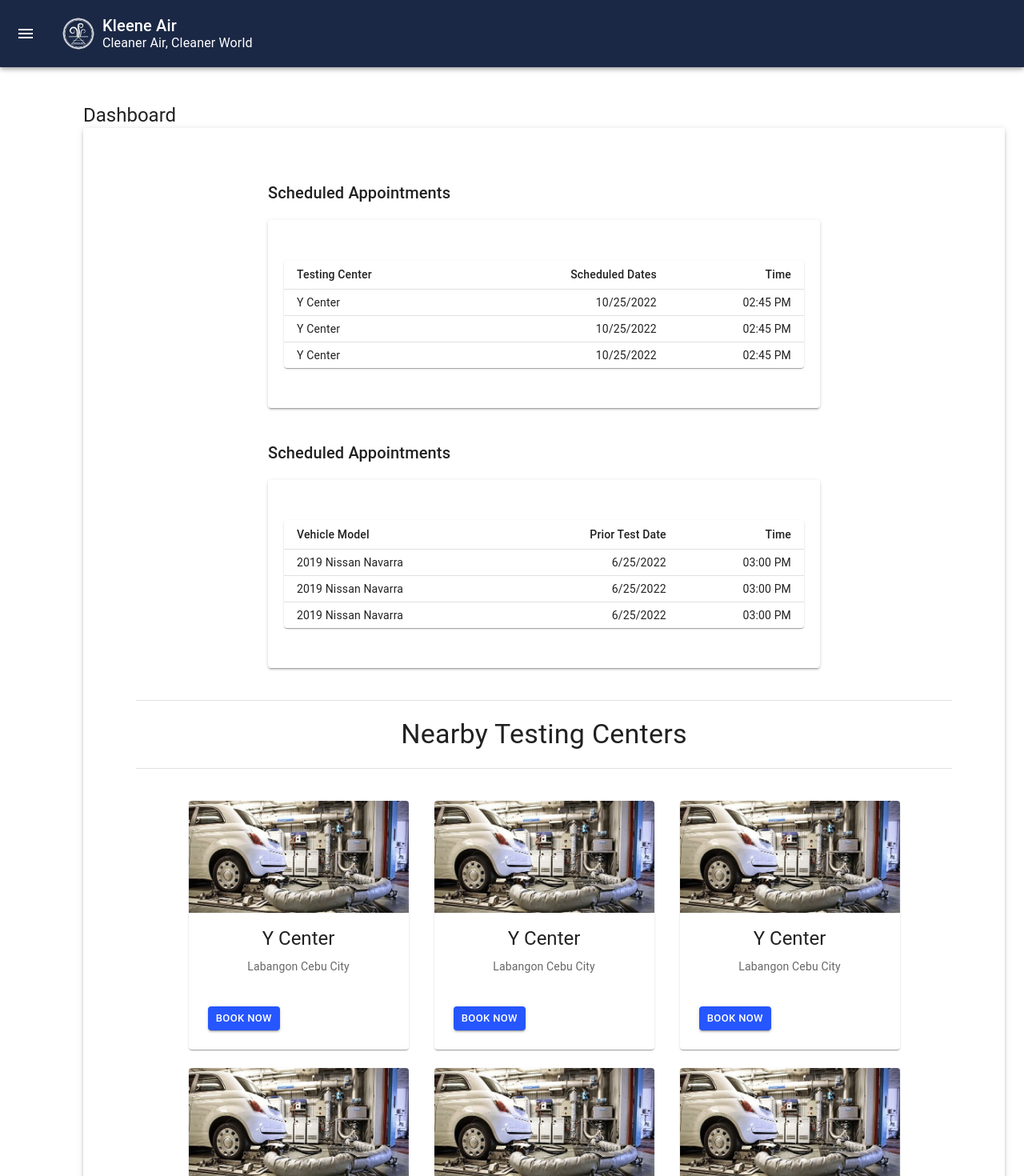
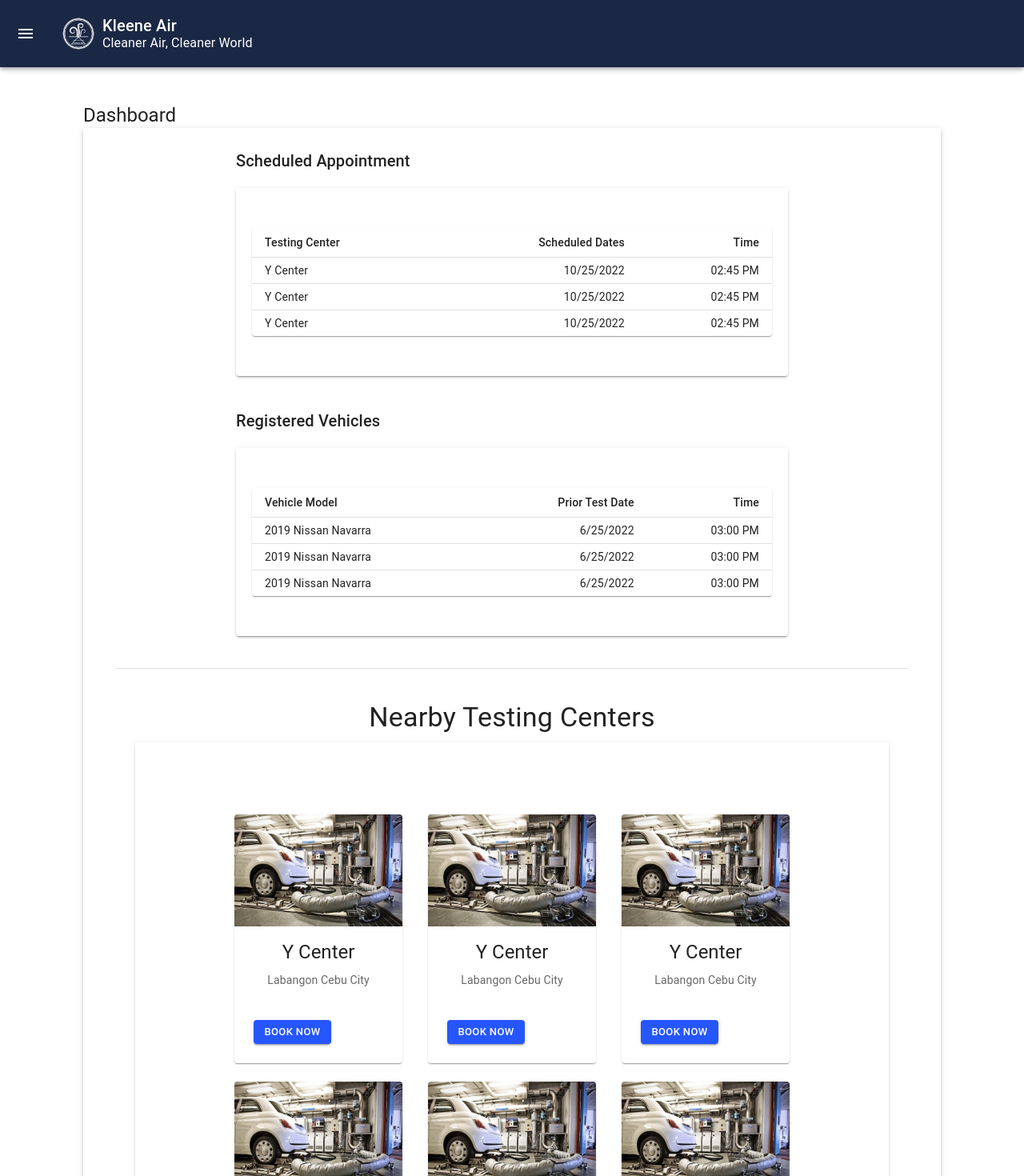
Before and after one commit to Olivein123/AppDevRepo, a React (Create React App) app in the folder Frontend/kleeneair-ui/: page /user-dashboard in a window 1280 px wide. Shown: the top 1470 px of the page at 80% size. Built offline with nearby package versions, Linux system fonts and the light colour scheme.

Commit message:
UI-User Dashboard_QuickFix-v5.26pm
Quick code fixes for a much cleaner implementation

```diff
--- a/Frontend/kleeneair-ui/src/Components/DashboardComp/DashboardCardList.tsx
+++ b/Frontend/kleeneair-ui/src/Components/DashboardComp/DashboardCardList.tsx
@@ -18,7 +18,7 @@ export interface CardInformation {
 
 export default function CardList(props: CardInformation) {
     return (
-            <Card  sx={{ maxWidth: 290, minWidth: 275,  justifyContent: 'center', display:'inline-block', mr: 2, ml: 2 ,mb: 2 }}>
+            <Card  sx={{ maxWidth: 265, minWidth: 150,  justifyContent: 'center', display:'inline-block', mr: 2, ml: 2 ,mb: 2 }}>
                 <CardMedia
                     component="img"
                     height="140"
@@ -34,7 +34,7 @@ export default function CardList(props: CardInformation) {
                     </Typography>
                 </CardContent>
                 <CardActions>
-                <Button size="small" sx={{ ml:2, mt:2, mb:2 , width: "35%", background: '#2656FF' }} variant="contained">Book Now</Button>
+                <Button size="small" sx={{ ml:2, mt:2, mb:2 , width: "50%", background: '#2656FF' }} variant="contained">Book Now</Button>
                 </CardActions>
             </Card>
     );
--- a/Frontend/kleeneair-ui/src/Components/DashboardComp/DashboardContainer.tsx
+++ b/Frontend/kleeneair-ui/src/Components/DashboardComp/DashboardContainer.tsx
@@ -26,22 +26,25 @@ export default function DashboardContainer() {
             <Typography align="left" variant="h5" sx={{ mt: 5, mb: -5, ml: 5 }}>Dashboard</Typography>
         </Container>
 
-        <ContentContainer>
-            <Widgets>
+            <ContentContainer>
+                <Widgets title="Scheduled Appointment">
                     <AppointmentList />
                 </Widgets>
 
-                <Widgets>
+            <Widgets title="Registered Vehicles">
                     <RegisteredVehicleList/>
                 </Widgets>
-            <Divider variant="middle" />
-            <Typography variant="h4" sx={{ margin: "2%" }}>Nearby Testing Centers</Typography>
+
             <Divider variant="middle" />
 
-            <Box component="form" sx={{ m: 5 }} noValidate autoComplete="off">
-                {CardList.map((item, i) => <Grid item xs={4} sx={{ whiteSpace: 'nowrap', display: 'inline-block' }}><DashboardCardList key={i} sitename={item.sitename} image={item.image} address={item.address} alttext={item.alttext} /></Grid>
-                )}
-            </Box>
+                <Typography variant="h4" sx={{ mb: -5, mt: 5 }}>Nearby Testing Centers</Typography>
+                <Widgets title="">
+                    <Box component="form" sx={{ m: 5 }} noValidate autoComplete="off">
+                        {CardList.map((item, i) => <Grid item xs={4} sx={{ whiteSpace: 'nowrap', display: 'inline-block' }}><DashboardCardList key={i} sitename={item.sitename} image={item.image} address={item.address} alttext={item.alttext} /></Grid>
+                        )}
+                    </Box>
+                </Widgets>
+
         </ContentContainer></>
 
 
--- a/Frontend/kleeneair-ui/src/Components/DashboardComp/DashboardWidgets.tsx
+++ b/Frontend/kleeneair-ui/src/Components/DashboardComp/DashboardWidgets.tsx
@@ -3,8 +3,11 @@ import AppointmentList from "./DashboardAppointmentList";
 
 
 type WidgetProps = {
+    title: string,
     children: React.ReactNode;
- }
+}
+
+
 export default function Widgets(props:WidgetProps) {
 
     const paperWidget2 = { padding: '50px 20px', margin: "40px", justifyContent: "left", display: "inline-block" }
@@ -12,7 +15,7 @@ export default function Widgets(props:WidgetProps) {
     return (
         <Grid sx={{ display: 'inline-block' }}>
 
-            <Typography align="left" variant="h6" sx={{ height: '50px', mb: -5, ml: 5 }}>Scheduled Appointments</Typography>
+            <Typography align="left" variant="h6" sx={{ height: '50px', mb: -5, ml: 5 }}>{props.title}</Typography>
                 <Paper elevation={2} style={paperWidget2}>
                     {props.children}
                 </Paper>
--- a/Frontend/kleeneair-ui/src/Components/DashboardComp/PaperStyleContainer.tsx
+++ b/Frontend/kleeneair-ui/src/Components/DashboardComp/PaperStyleContainer.tsx
@@ -5,7 +5,7 @@ type ContainerProps = {
 }
 
 export default function ContentContainer(props:ContainerProps) {
-    const paperStyle = { width:'100%', padding: '65px 50px', margin: "40px", justifyContent: "space-evenly", display: "inline-block" }
+    const paperStyle = { padding: '25px' , margin:'40px'}
 
     return (
         <Container>
```
